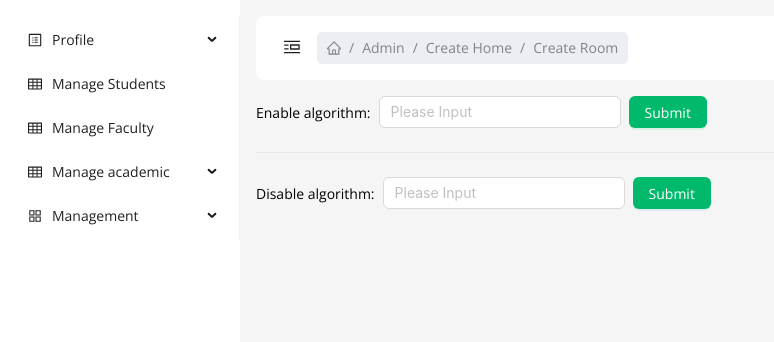
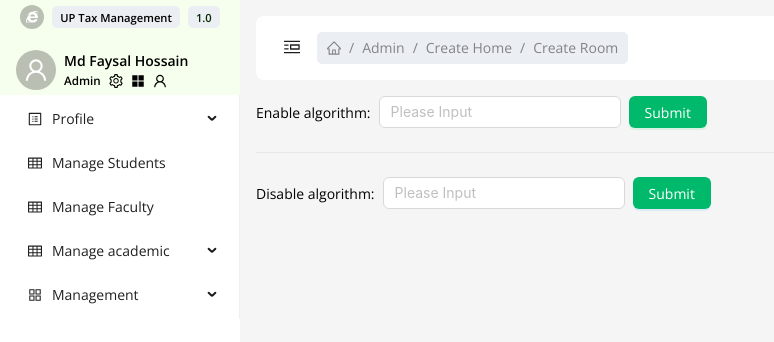
Before and after one commit to f4faysal/local-areaa-tax-management, a Next.js app: page / in a window 1280 px wide. Shown: the top 342 px of the page, without its empty margins (0-774 px from the left). Built offline with nearby package versions, Linux system fonts and the light colour scheme.

Commit message:
Refactor Sidebar component and add user avatar

```diff
--- a/src/components/ui/Sidebar.tsx
+++ b/src/components/ui/Sidebar.tsx
@@ -1,9 +1,14 @@
 "use client";
-
-import { Drawer, Layout, Menu } from "antd";
-
 import { USER_ROLE } from "@/constants/role";
 import { sidebarItems } from "@/constants/sidebarItems";
+import { Avatar, Drawer, Layout, Menu } from "antd";
+
+import {
+  AppstoreFilled,
+  IeOutlined,
+  SettingOutlined,
+  UserOutlined,
+} from "@ant-design/icons";
 
 const { Sider } = Layout;
 
@@ -25,10 +30,10 @@ const SideBar: React.FC<SideBarProps> = ({
   return (
     <>
       <Drawer
+        width={240}
+        closable={false}
         placement="left"
         onClose={onClose}
-        width={240}
-        closable={false}
         open={isToggled}
         className="hideOnDesktop"
       >
@@ -55,19 +60,95 @@ const SideBar: React.FC<SideBarProps> = ({
       >
         <div
           style={{
-            color: "white",
-            fontSize: "2rem",
-            textAlign: "center",
-            fontWeight: "bold",
-            marginBottom: "1rem",
+            backgroundColor: "#f6ffed",
           }}
         >
-          <p hidden style={{ fontSize: "22px", padding: "5px" }}>
-            <span style={{ color: "#1890ff" }}>L</span>
-            <span style={{ color: "#52c41a" }}>A</span>
-            <span style={{ color: "#faad14" }}>T</span>
-            <span style={{ color: "#f5222d" }}>M</span>
-          </p>
+          <div
+            style={{
+              display: "flex",
+              flexDirection: "column",
+              alignItems: "center",
+              justifyContent: "space-between",
+              padding: "5px 1rem 1rem 1rem",
+              gap: "10px",
+            }}
+          >
+            <div
+              style={{
+                display: "flex",
+                alignItems: "center",
+                justifyContent: "space-between",
+                flexDirection: "row",
+                gap: "0.5rem",
+              }}
+            >
+              <Avatar size="small" icon={<IeOutlined />} />
+              <p
+                style={{
+                  fontSize: "0.7rem",
+                  color: "black",
+                  backgroundColor: "#ebeef3",
+                  borderRadius: "5px",
+                  fontWeight: "bold",
+                  padding: "0.2rem 0.5rem",
+                }}
+                hidden={collapsed}
+              >
+                UP Tax Management
+              </p>
+              <p
+                hidden={collapsed}
+                style={{
+                  fontSize: "0.7rem",
+                  color: "#092b00",
+                  backgroundColor: "#ebeef3",
+                  borderRadius: "5px",
+                  fontWeight: "bold",
+                  padding: "0.2rem 0.5rem",
+                }}
+              >
+                1.0
+              </p>
+            </div>
+          </div>
+
+          <div
+            style={{
+              display: "flex",
+              alignItems: "center",
+              justifyContent: "center",
+              flexDirection: "row",
+              gap: "0.5rem",
+              padding: "0.3rem 1rem",
+            }}
+          >
+            <div>
+              <Avatar size="large" icon={<UserOutlined />} />
+            </div>
+            <div style={{ width: "100%" }} hidden={collapsed}>
+              <p
+                style={{
+                  paddingBottom: "0.2rem",
+                }}
+              >
+                <strong>Md Faysal Hossain</strong>
+              </p>
+              <div
+                style={{
+                  display: "flex",
+                  alignItems: "center",
+
+                  flexDirection: "row",
+                  gap: "0.5rem",
+                }}
+              >
+                <small>
+                  <strong>Admin</strong>
+                </small>
+                <SettingOutlined /> <AppstoreFilled /> <UserOutlined />
+              </div>
+            </div>
+          </div>
         </div>
         <Menu
           theme="light"
```
